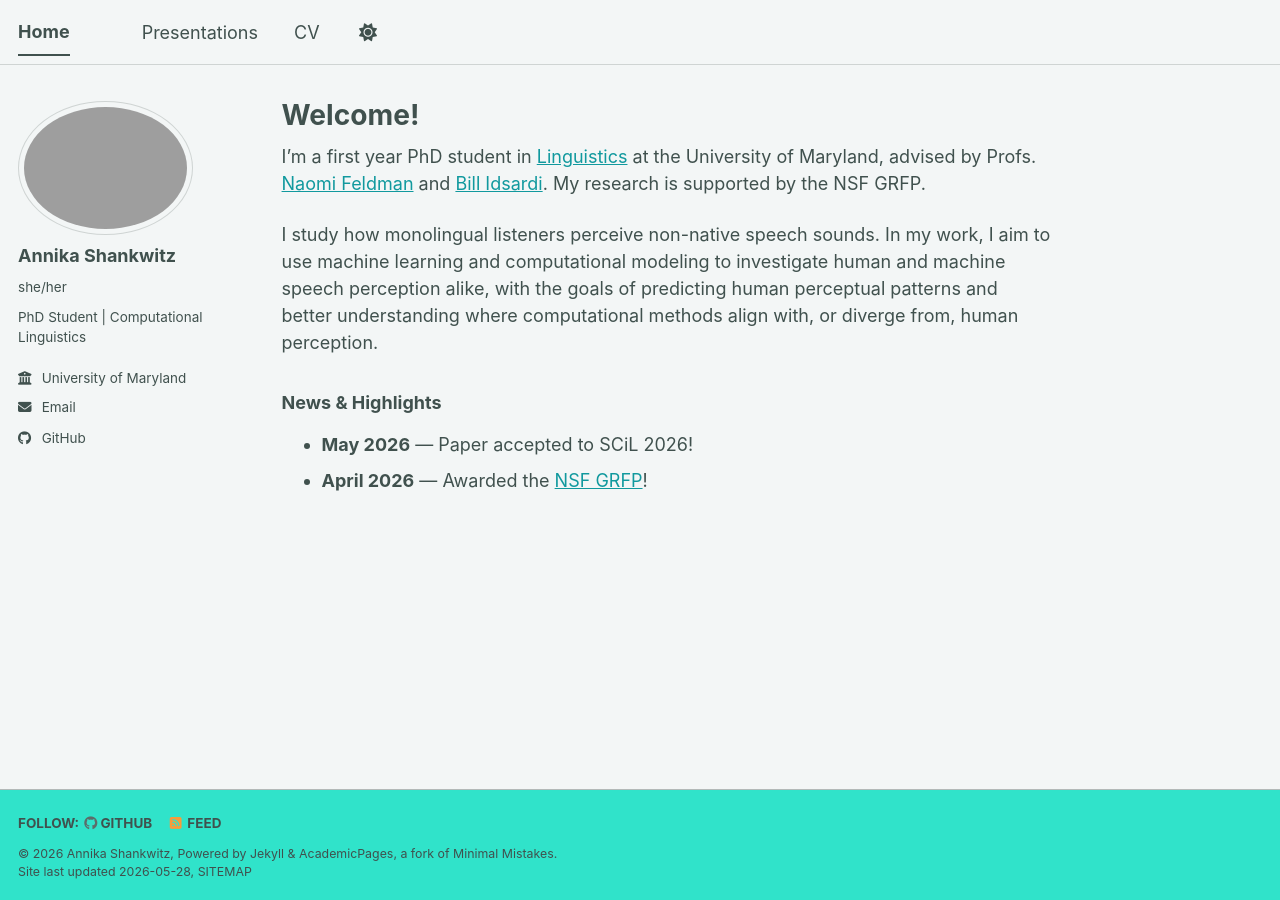
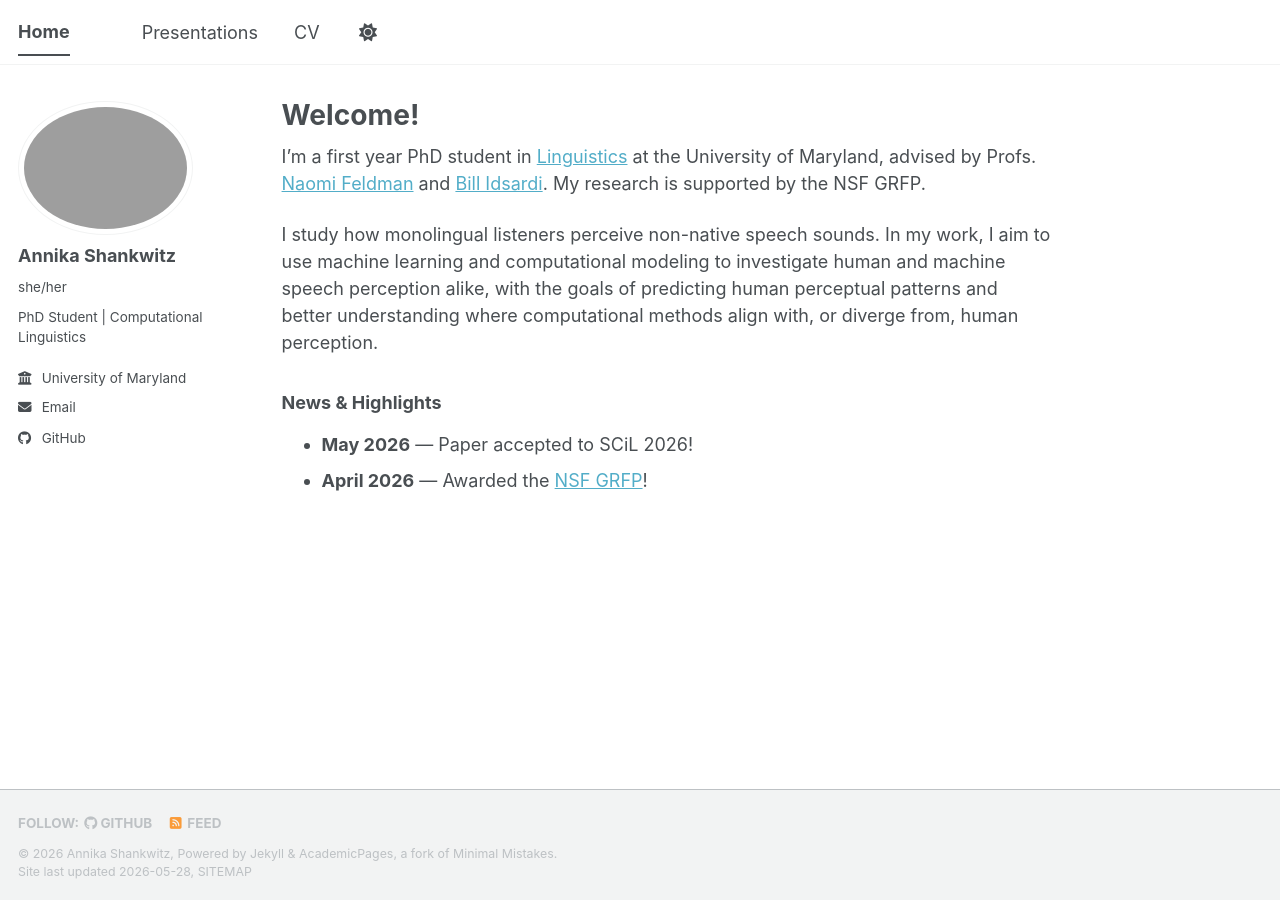
Before and after one commit to its-Annika/its-Annika.github.io, a Jekyll site: the page built from _pages/about.md, in a window 1280 px wide. Built offline with Jekyll 4.4.1, drawn with Linux system fonts in a browser that asks for light colours; a script bundle is joined from its source files by our own code; library files that are not in the unit come from our copies.

Commit message:
Update _config.yml

```diff
--- a/_config.yml
+++ b/_config.yml
@@ -8,8 +8,7 @@
 
 # Basic Site Settings
 locale                   : "en-US"
-site_theme               : "mint" # The available themes options are "default", "air", "sunrise", "mint", "dirt" and "contrast"
-minimal_mistakes_skin    : "mint"
+site_theme               : "default" # The available themes options are "default", "air", "sunrise", "mint", "dirt" and "contrast"
 title                    : "Home"
 title_separator          : "-"
 name                     : &name "Annika Shankwitz"
```
